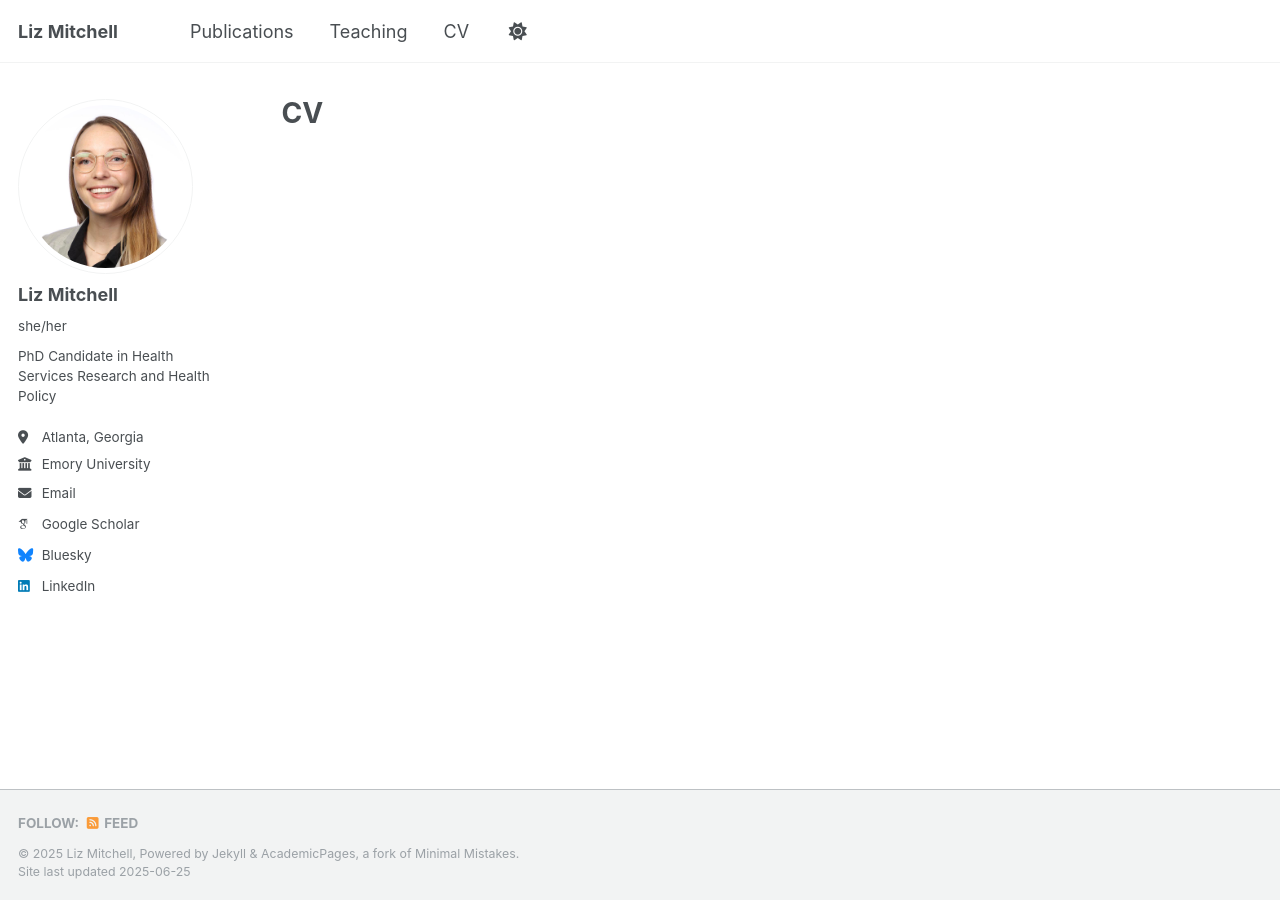
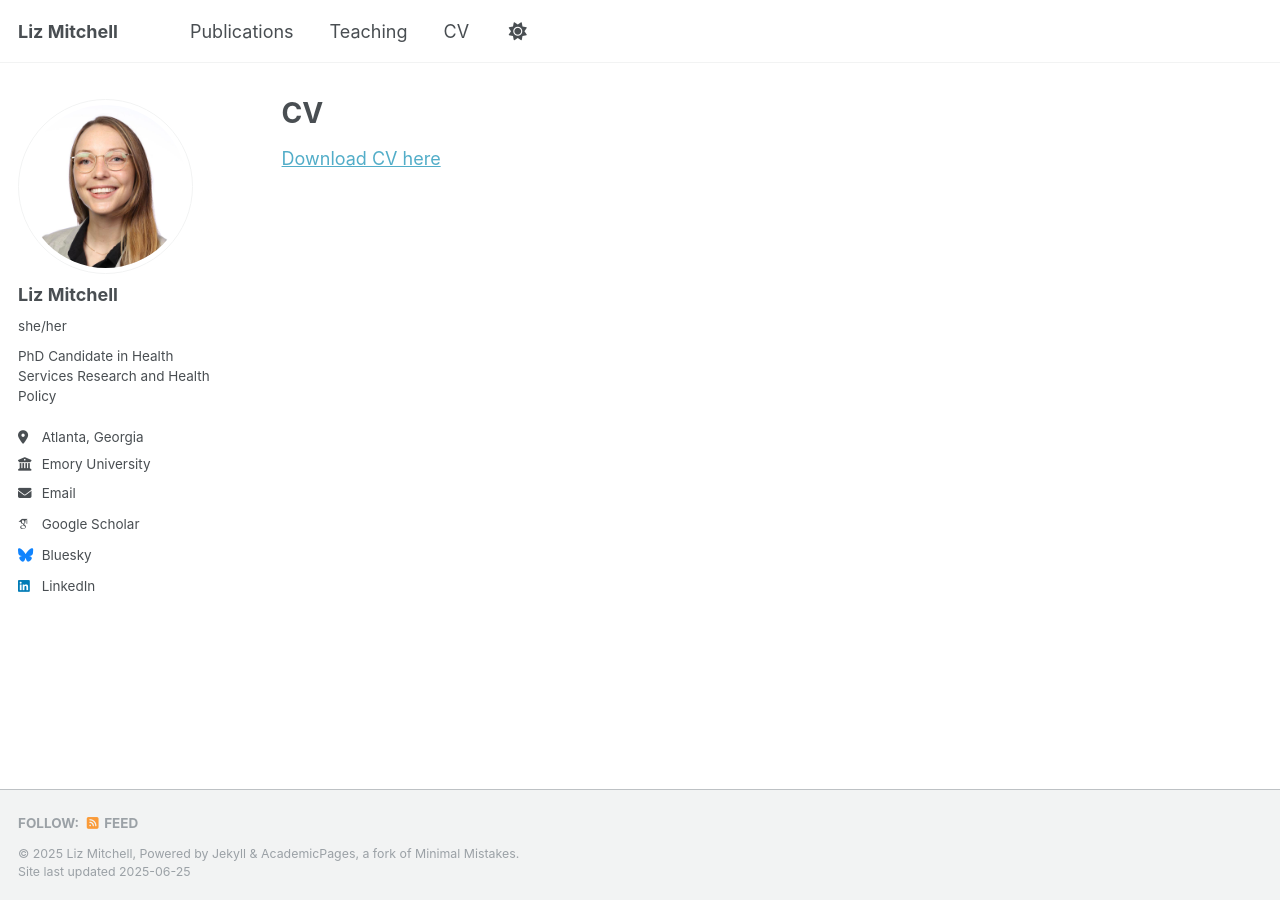
Before and after one commit to emitchell16/site, a Jekyll site: the page built from _pages/cv.md, in a window 1280 px wide. Built offline with Jekyll 4.4.1, drawn with Linux system fonts in a browser that asks for light colours; some web fonts are replaced.

Commit message:
Update cv.md

```diff
--- a/_pages/cv.md
+++ b/_pages/cv.md
@@ -8,3 +8,5 @@ redirect_from:
 ---
 
 {% include base_path %}
+
+[Download CV here]({{ site.url }}/files/ecm_cv.pdf)
```
